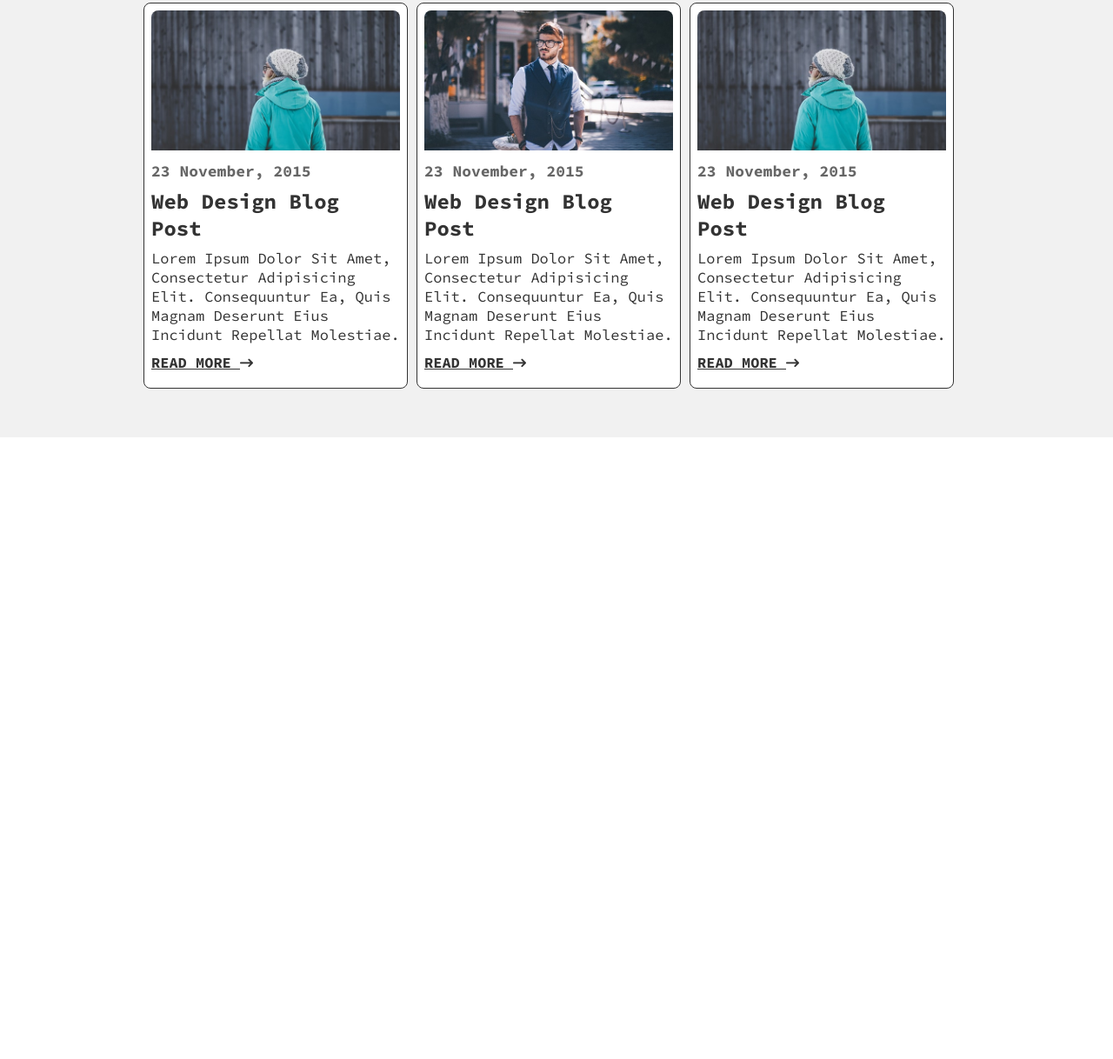
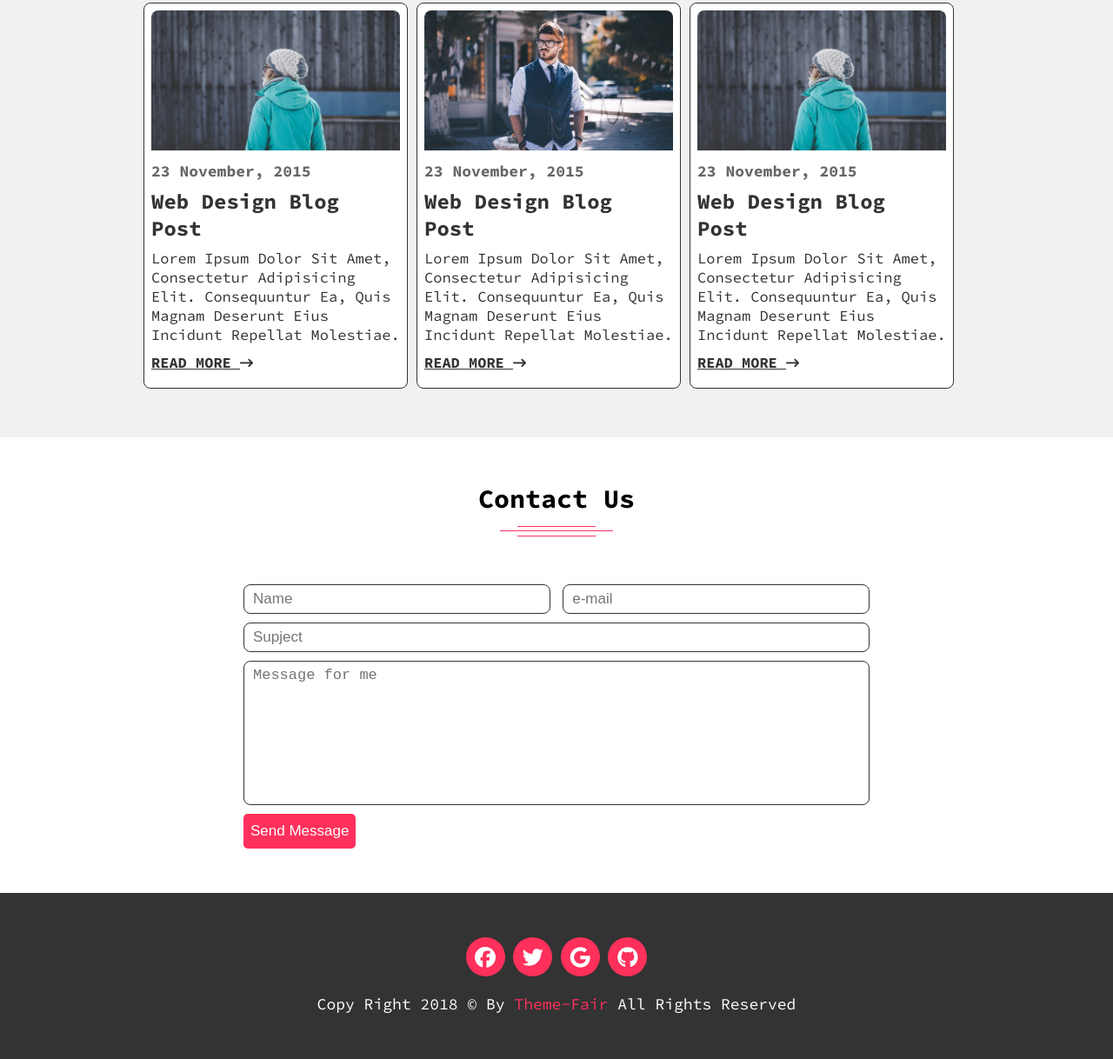
Before and after one commit to anasanwar210/--Fokir--, a plain HTML site: page index.html in a window 1280 px wide. Shown: the part 3766-4984 px from the top of the page at 87% size. Before the commit the page ends 4269 px from the top, so only its background shows below. Drawn offline with Linux system fonts and the light colour scheme.

Commit message:
added footer

```diff
--- a/css/main.css
+++ b/css/main.css
@@ -48,7 +48,9 @@ section.about .container,
 .our-services .container,
 .counter .container,
 .feedback .container,
-.blog .container {
+.blog .container,
+.contact-us .container,
+footer .container {
   width: 75%;
   margin: auto;
   padding: 4% 0;
@@ -60,10 +62,12 @@ section.about .container,
   margin: auto;
   padding: 4% 0;
 }
+
 /* Three Lines Under Sections Title */
 .our-services .container .our-services-title h2,
 .our-portfolio .container .our-portfolio-title h2,
-.blog .container .blog-title h2 {
+.blog .container .blog-title h2,
+.contact-us .container .contact-us-title h2 {
   font-size: 30px;
   font-weight: bold;
   position: relative;
@@ -73,7 +77,8 @@ section.about .container,
 
 .our-services .container .our-services-title h2::after,
 .our-portfolio .container .our-portfolio-title h2::after,
-.blog .container .blog-title h2::after {
+.blog .container .blog-title h2::after,
+.contact-us .container .contact-us-title h2::after {
   content: "";
   position: absolute;
   bottom: 16%;
@@ -82,9 +87,11 @@ section.about .container,
   width: 130px;
   border-top: 1px solid var(--main-color);
 }
+
 .our-services .container .our-services-title h2::before,
 .our-portfolio .container .our-portfolio-title h2::before,
-.blog .container .blog-title h2::before {
+.blog .container .blog-title h2::before,
+.contact-us .container .contact-us-title h2::before {
   content: "";
   position: absolute;
   bottom: 8%;
@@ -95,7 +102,9 @@ section.about .container,
   border-top: 1px solid var(--main-color);
   border-bottom: 1px solid var(--main-color);
 }
+/* Three Lines Under Sections Title */
 
+/* Reset For a & ul Tags */
 a {
   text-decoration: none;
 }
@@ -703,13 +712,13 @@ header .header-content .animated p {
 
 /*
 ============================================================
-                    End Feedback
+                        End Feedback
 ============================================================
 */
 
 /*
 ============================================================
-                    Start Blog
+                        Start Blog
 ============================================================
 */
 
@@ -787,6 +796,124 @@ header .header-content .animated p {
 
 /*
 ============================================================
-                    End Blog
+                        End Blog
 ============================================================
 */
+
+/*
+============================================================
+                      Start Contact-US
+============================================================
+*/
+
+.contact-us .container .contact-us-title {
+  text-align: center;
+}
+
+.contact-us .container form {
+  /* background-color: red; */
+  /* border: 1px solid #ff305b; */
+  width: 75%;
+  margin: auto;
+}
+
+.contact-us .container form input,
+.contact-us .container textarea {
+  display: block;
+  width: 100%;
+  padding: 6px 10px;
+  margin: 10px 0;
+  font-size: 17px;
+  outline: none;
+  border: 1px solid #333;
+  border-radius: 8px;
+  color: var(--main-color);
+}
+
+.contact-us .container form .name-email > input:first-child {
+  float: left;
+  width: calc(98% / 2);
+}
+
+.contact-us .container form .name-email > input:last-child {
+  float: right;
+  width: calc(98% / 2);
+  text-transform: lowercase;
+}
+
+.contact-us .container textarea {
+  resize: none;
+}
+
+.contact-us .container button {
+  font-size: 17px;
+  padding: 10px 8px;
+  border: none;
+  border-radius: 5px;
+  background-color: var(--main-color);
+}
+
+.contact-us .container button a {
+  color: var(--white-color);
+  text-transform: capitalize;
+}
+
+/*
+============================================================
+                      End Contact-US
+============================================================
+*/
+
+/*
+============================================================
+                      Start Footer-bottom
+============================================================
+*/
+
+footer {
+  background-color: #333;
+}
+
+footer .container .footer-content {
+  text-align: center;
+}
+
+footer .container .footer-content .social {
+  padding-bottom: 20px;
+}
+
+footer .container .footer-content .social a {
+  display: inline-block;
+  vertical-align: baseline;
+  width: 45px;
+  height: 45px;
+  font-size: 24px;
+  padding-top: 8px;
+  background-color: var(--main-color);
+  color: var(--white-color);
+  border-radius: 50%;
+  transition: background-color 0.3s;
+}
+
+footer .container .footer-content .social a:hover {
+  background-color: red;
+}
+
+footer .container .footer-content p {
+  color: var(--white-color);
+  font-size: 18px;
+}
+
+footer .container .footer-content p > a {
+  color: var(--main-color);
+}
+
+footer .container .footer-content p > a:hover {
+  text-decoration: underline;
+}
+
+/*
+============================================================
+                      End Footer-bottom
+============================================================
+*/
--- a/index.html
+++ b/index.html
@@ -232,7 +232,6 @@
       ============================================================
     -->
 
-
     <!--
       ============================================================
                             Start counter
@@ -356,7 +355,9 @@
               Consequuntur ea, quis magnam deserunt eius incidunt repellat
               molestiae.
             </p>
-            <h6><a href="#">read more <i class="fa fa-long-arrow-right"></i></a></h6>
+            <h6>
+              <a href="#">read more <i class="fa fa-long-arrow-right"></i></a>
+            </h6>
           </div>
         </div>
         <div class="blog">
@@ -371,7 +372,9 @@
               Consequuntur ea, quis magnam deserunt eius incidunt repellat
               molestiae.
             </p>
-            <h6><a href="#">read more <i class="fa fa-long-arrow-right"></i></a></h6>
+            <h6>
+              <a href="#">read more <i class="fa fa-long-arrow-right"></i></a>
+            </h6>
           </div>
         </div>
       </div>
@@ -382,5 +385,84 @@
                           End Blog
       ============================================================
     -->
+
+    <!--
+      ============================================================
+                          Start Contact-US
+      ============================================================
+    -->
+
+    <div id="contact-us" class="contact-us">
+      <div class="container">
+        <div class="contact-us-title">
+          <h2>contact us</h2>
+        </div>
+        <form>
+          <div class="name-email">
+            <input
+              type="text"
+              name="user-name"
+              id="user-name"
+              placeholder="Name"
+            />
+            <input type="email" name="email" id="email" placeholder="E-mail" />
+          </div>
+          <input
+            type="text"
+            name="user-name"
+            id="user-name"
+            placeholder="Supject"
+          />
+          <textarea
+            name="message-area"
+            id="textarea"
+            rows="8"
+            placeholder="Message for me"
+          ></textarea>
+          <button type="button"><a href="#">send message</a></button>
+        </form>
+      </div>
+    </div>
+
+    <!--
+      ============================================================
+                            End Contact-US
+      ============================================================
+    -->
+    <!--
+      ============================================================
+                            Sart Footer-bottom
+      ============================================================
+    -->
+
+    <footer>
+      <div class="container">
+        <div class="footer-content">
+          <div class="social">
+            <a href="https://www.facebook.com"
+              ><i class="fa-brands fa-facebook"></i
+            ></a>
+            <a href="https://www.twitter.com"
+              ><i class="fa-brands fa-twitter"></i
+            ></a>
+            <a href="https://www.google.com"
+              ><i class="fa-brands fa-google"></i
+            ></a>
+            <a href="https://www.github.com"
+              ><i class="fa-brands fa-github"></i
+            ></a>
+          </div>
+          <div class="copy-right">
+            <p>Copy Right 2018 &copy; By <a href="#">Theme-fair</a> All Rights Reserved</p>
+          </div>
+        </div>
+      </div>
+    </footer>
+
+    <!--
+      ============================================================
+                            End Footer-bottom
+      ============================================================
+    -->
   </body>
 </html>
```
